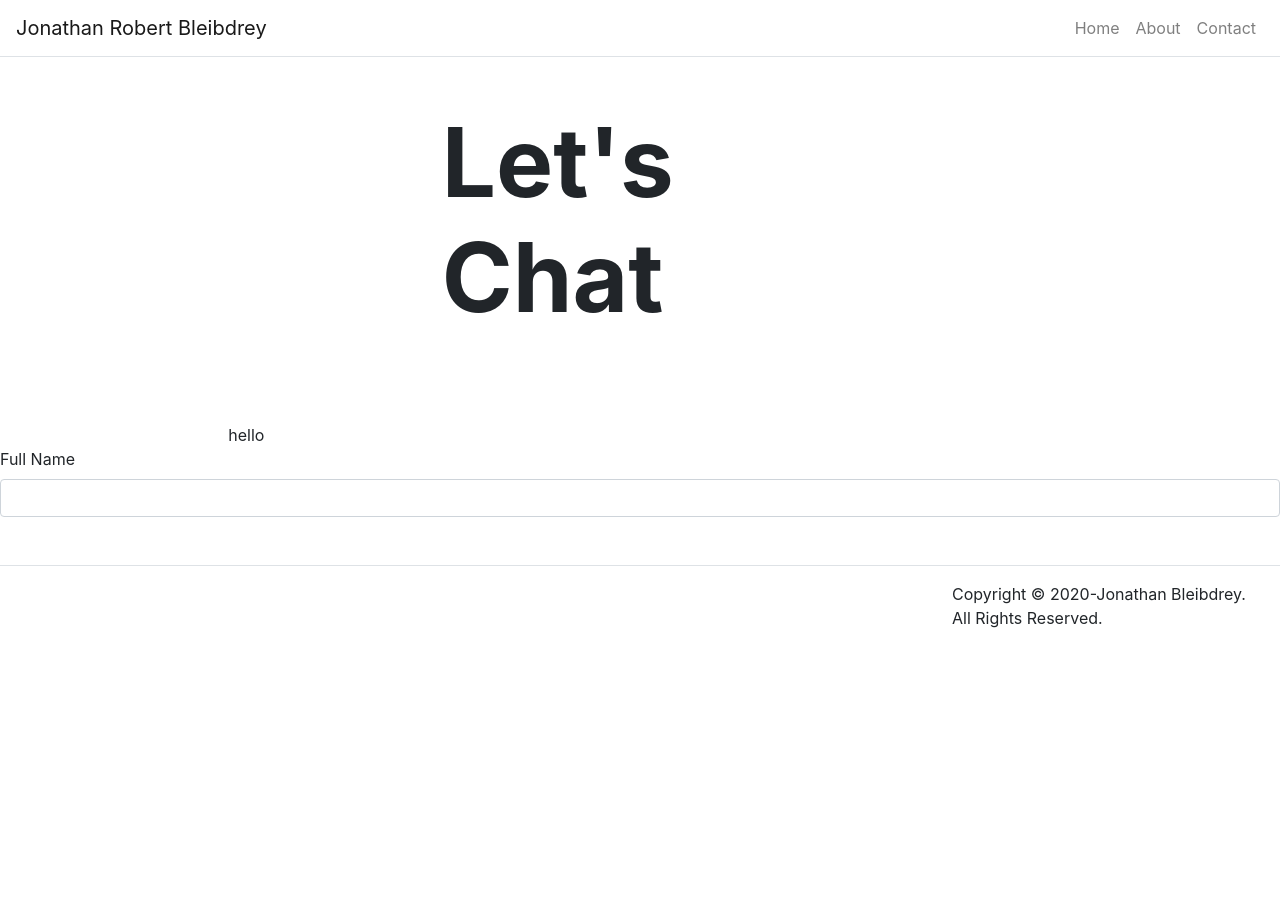
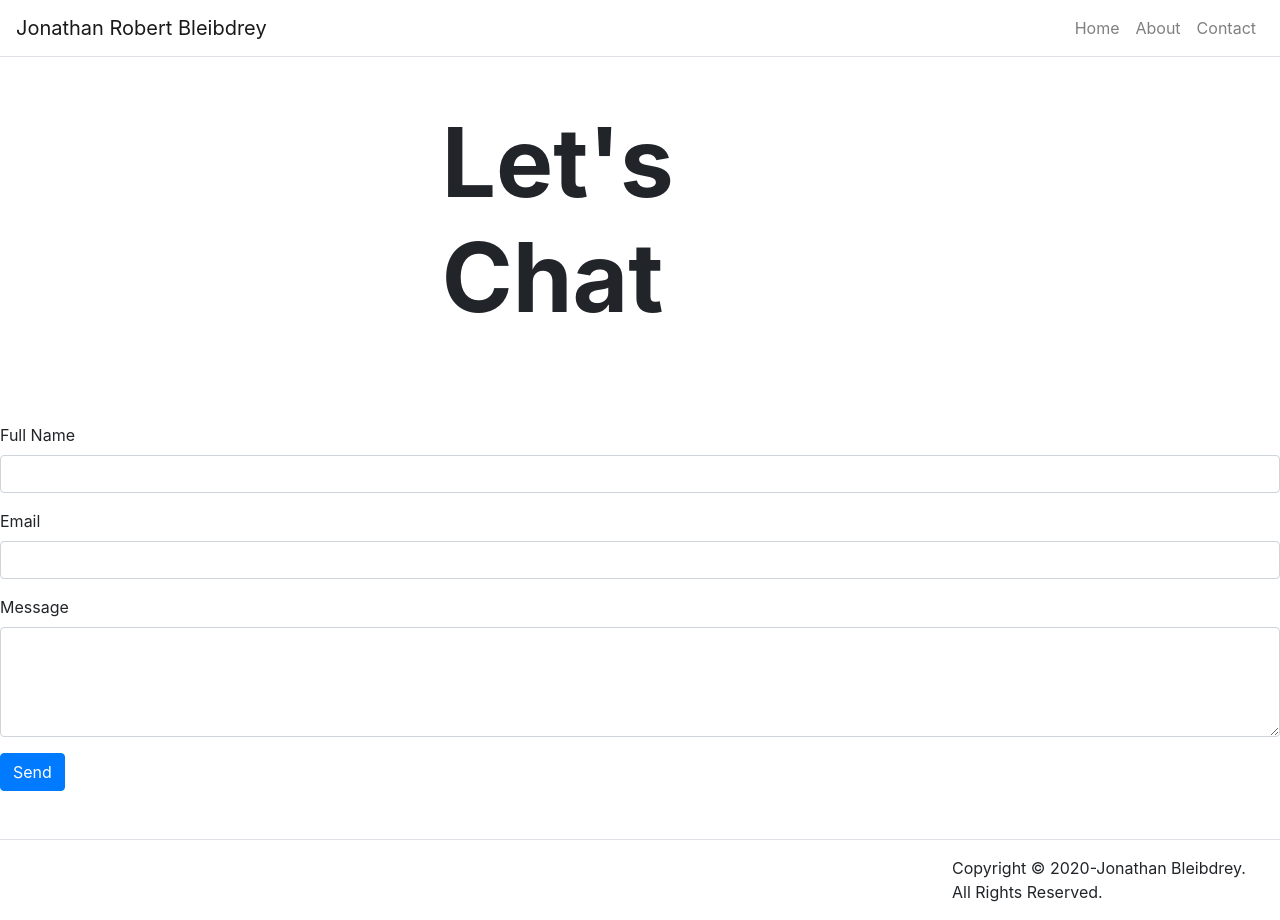
Before and after one commit to jonbleibdrey/personal_site, a React (Create React App) app: page /contact in a window 1280 px wide. Before the commit the page ends 800 px from the top, so only its background shows below. Built offline with nearby package versions, Linux system fonts and the light colour scheme.

Commit message:
creatd form for contact

```diff
--- a/src/pages/ContactPage.js
+++ b/src/pages/ContactPage.js
@@ -2,6 +2,7 @@
 import Content from '../components/Content';
 import HomeText from '../components/HomeText';
 import Form from 'react-bootstrap/Form'
+import Button from 'react-bootstrap/Button'
 
 class ContactPage extends Component {
 
@@ -24,14 +25,32 @@
                 <HomeText title={this.props.title}/>
 
                 <Content>
-                    hello
+
                 </Content>
                     <Form>
+
                         <Form.Group>
                             <Form.Label htmlFor="full-name">Full Name</Form.Label>
-                            <Form.Control id="full-name"/>
+                                <Form.Control id="full-name" name="name" type="text" value={this.state.name} onChange={this.handleChange}/>
+                        </Form.Group>
 
+                        <Form.Group>
+                            <Form.Label htmlFor="email">Email</Form.Label>
+                                <Form.Control id="email" name="email" type="email" value={this.state.email} onChange={this.handleChange}/>
                         </Form.Group>
+
+                        <Form.Group>
+                            <Form.Label htmlFor="message">Message</Form.Label>
+                                <Form.Control id="message" name="message" as="textarea" rows="4" value={this.state.message} onChange={this.handleChange}/>
+                        </Form.Group>
+
+                        <Button className="d-inline-block" variant="primary" type="submit" disabled={this.state.disabled}>
+                            Send
+                        </Button>
+
+                        {this.state.emailSent === true && <p className="d-inline success-msg"> Email Sent</p>}
+                        {this.state.emailSent === false && <p className="d-inline err-msg"> Email Not Sent</p>}
+
                     </Form>
            </div>
         )
```
